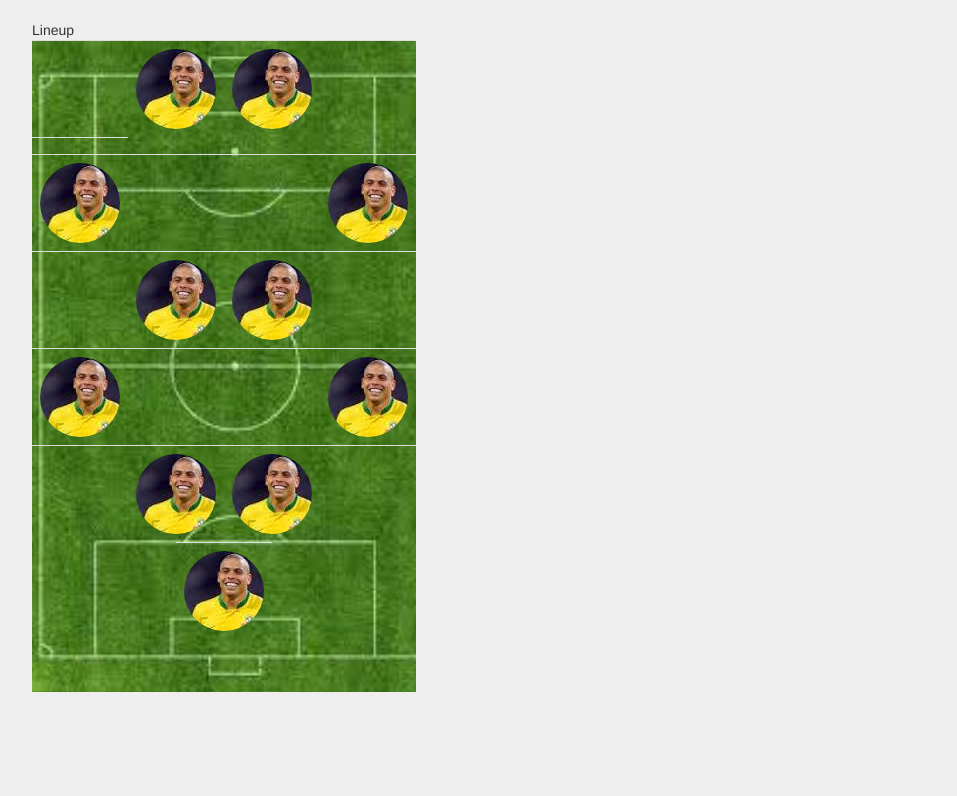
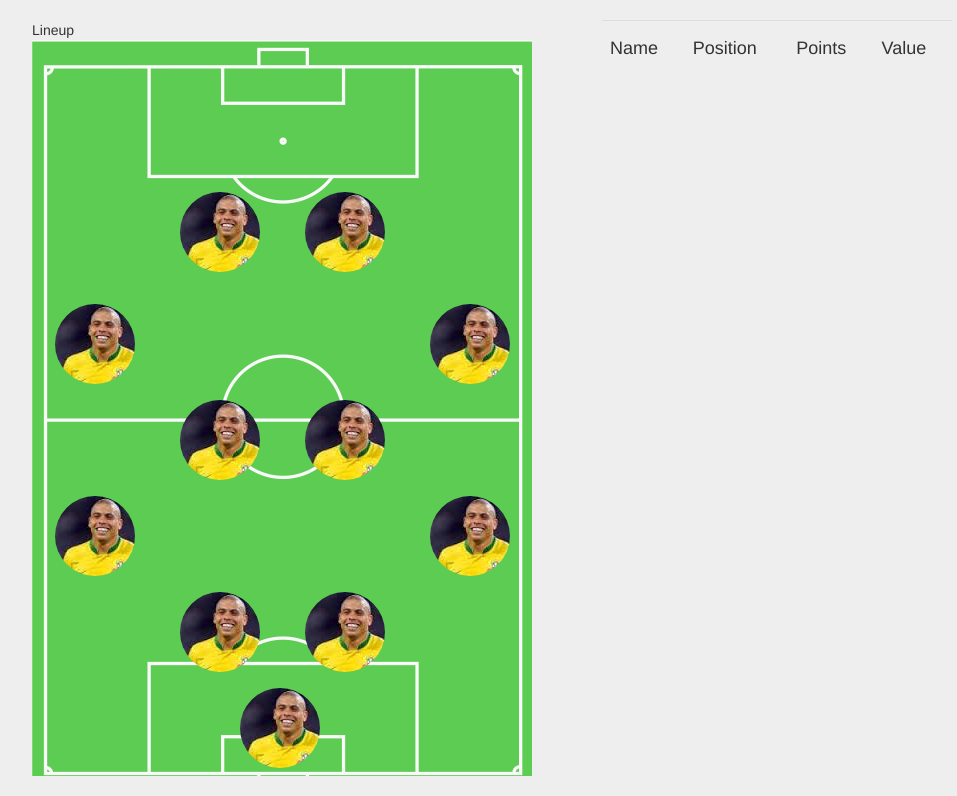
Before and after one commit to albertorb/futman, a Django app: page /home/ in a window 1280 px wide. Shown: the part 52-848 px from the top of the page, without its empty margins (53-1010 px from the left). Before the commit the page ends 744 px from the top, so only its background shows below. Run offline with Django 3.2, Linux system fonts and the light colour scheme; some libraries are stand-ins or nearby versions.

Commit message:
Home maquetada, welcome y signup maquetadas. Funcionalidad de login operativa

```diff
--- a/static/css/custom.css
+++ b/static/css/custom.css
@@ -58,19 +58,23 @@
     padding-left: 5%;
 }
 
-.player{
+.player {
     display: inline-block;
     position: relative;
     vertical-align: top;
 }
 
-.goalkeeper{
+.goalkeeper {
     display: inline-block;
 
-    margin-left: 150%;
+    margin-left: 160%;
     margin-right: 50%;
 }
 
-.line{
+.line {
     height: 150px;
 }
+
+.borderless > tbody > tr > td {
+    border: none;
+}
--- a/templates/home.html
+++ b/templates/home.html
@@ -2,16 +2,43 @@
 {% block home %}
 
     <div class="row container center-block">
-        <div class="col-md-4">
+        <div class="col-md-6">
             <!-- Default panel contents -->
             <div class="">Lineup</div>
             <!-- Table -->
-            <table class="table table-responsive"
-                   style="background-image: url('{{ STATIC_URL }}img/pitch.jpeg'); background-size: cover;">
-                <tr id="strikers" class="">
+            <table class="table borderless "
+                   style="background-image: url('{{ STATIC_URL }}img/pitch.png'); background-size: cover; width:500px; height:500px;">
+                <tr>
+                    <td></td>
+                </tr>
+                <tr>
+                    <td></td>
+                </tr>
+                <tr>
+                    <td></td>
+                </tr>
+                <tr>
+                    <td></td>
+                </tr>
+                <tr>
+                    <td></td>
+                </tr>
+                <tr>
+                    <td></td>
+                </tr>
+                <tr>
+                    <td></td>
+                </tr>
+                <tr>
+                    <td></td>
+                </tr>
+                <tr>
+                    <td></td>
+                </tr>
+                <tr id="strikers">
 
                     <td></td>
-                    <td class="text-center"><img class="img-circle" src="{{ STATIC_URL }}img/denilson.jpeg"></td>
+                    <td class="text-center "><img class="img-circle" src="{{ STATIC_URL }}img/denilson.jpeg"></td>
                     <td class="text-center"><img class="img-circle" src="{{ STATIC_URL }}img/denilson.jpeg"></td>
                     <td></td>
 
@@ -56,11 +83,12 @@
 
                 </tr>
 
-                <tr id="goalkeeper" class="line">
+
+                <tr id="goalkeeper" class="">
 
 
-                    <td class="goalkeeper"><a class="player"><img class="img-circle"
-                                                                  src="{{ STATIC_URL }}img/denilson.jpeg"></a>
+                    <td class="goalkeeper"><img class="img-circle"
+                                      src="{{ STATIC_URL }}img/denilson.jpeg">
                     </td>
 
 
@@ -68,5 +96,18 @@
 
             </table>
         </div>
+    <div class="col-md-4">
+        <div id="playerList">
+            <table class="table">
+                <tr>
+                    <td><h4>Name</h4></td>
+                    <td><h4>Position</h4></td>
+                    <td><h4>Points</h4></td>
+                    <td><h4>Value</h4></td>
+                </tr>
+            </table>
+        </div>
     </div>
+    </div>
+
 {% endblock %}
--- a/templates/signup.html
+++ b/templates/signup.html
@@ -1,5 +1,5 @@
 {% extends 'master.html' %}
-{% block content %}
+{% block home %}
     <div class="row container padding-left-5">
         <div class="page-header">
             <h1>Sign up</h1>
--- a/templates/welcome.html
+++ b/templates/welcome.html
@@ -1,7 +1,7 @@
 {% extends 'master.html' %}
 
 
-{% block content %}
+{% block home %}
 
     <div class="container row">
         <div class="page-header text-center">
```
Also changed, not shown: static/img/pitch.jpeg, static/img/pitch.png.
